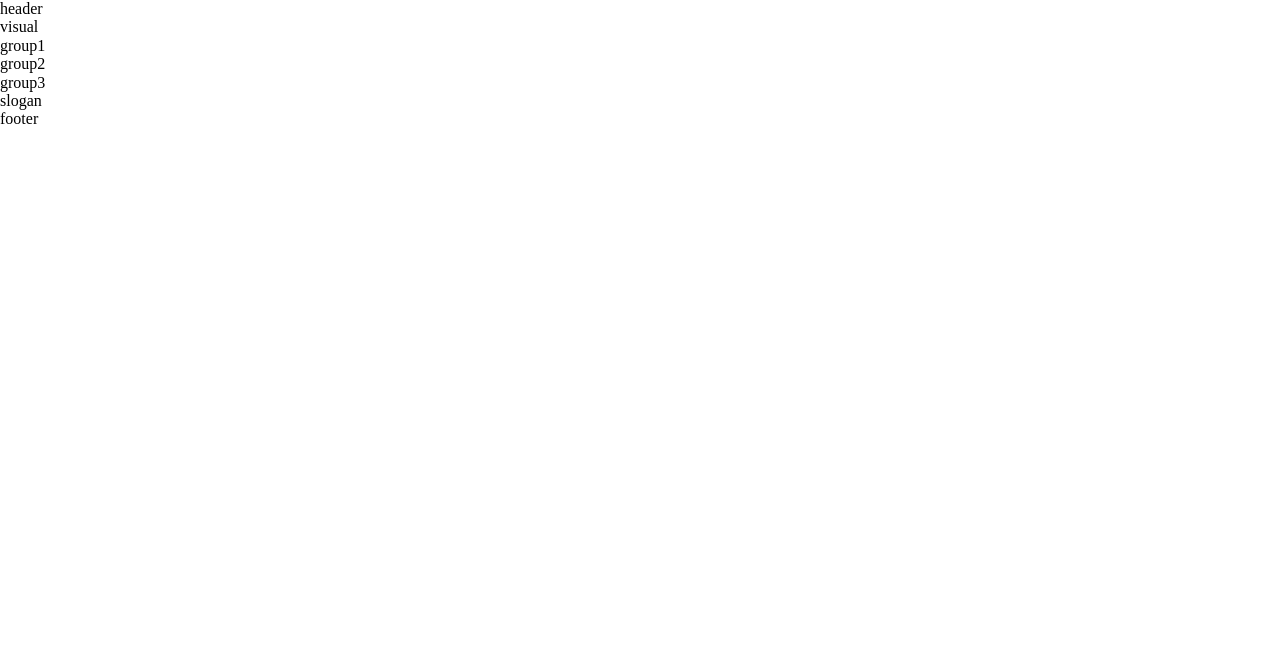
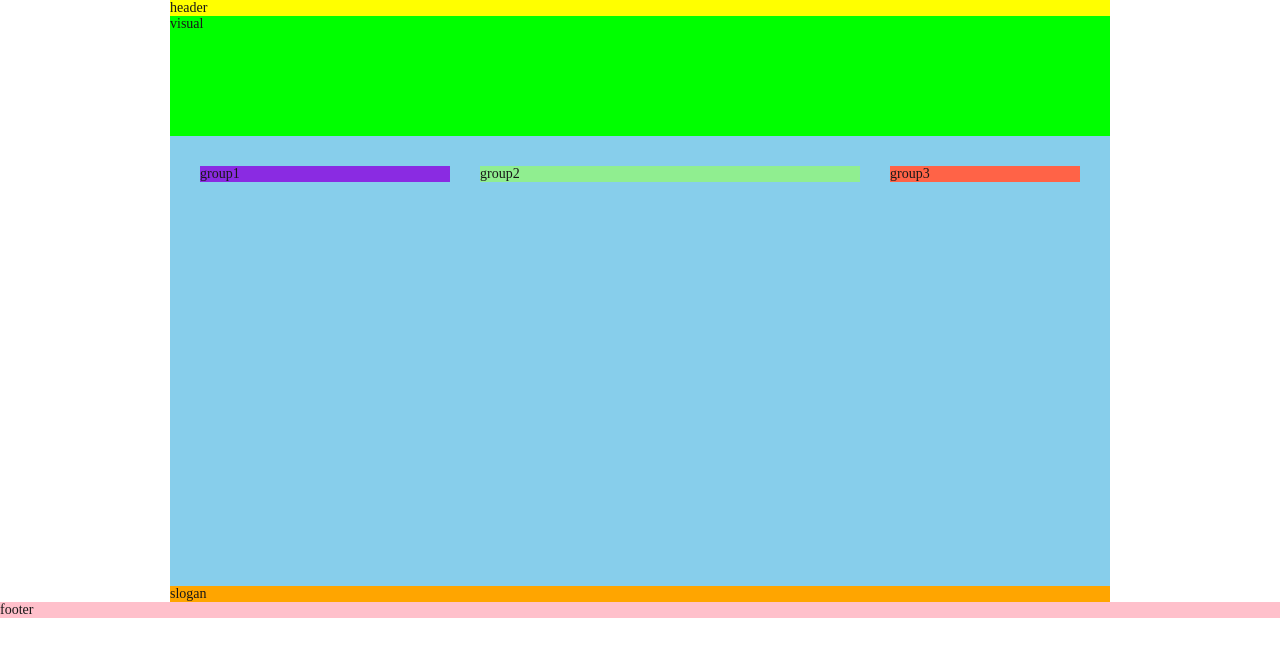
Before and after one commit to margu31/FDS, a plain HTML site: page index.html in a window 1280 px wide. Drawn offline with nearby package versions, Linux system fonts and the light colour scheme; a web font is replaced by a local one.

Commit message:
다양한 방법을 활용한 레이아웃

```diff
--- a/css/stylesheet.css
+++ b/css/stylesheet.css
@@ -1,11 +1,78 @@
 @import url(//spoqa.github.io/spoqa-han-sans/css/SpoqaHanSans-kr.css);
 @import url(https://necolas.github.io/normalize.css/8.0.1/normalize.css);
 @import url(./fontello.css);
+body *, body *::before, body *::after {
+  box-sizing: border-box;
+}
 
+
+html {
+  font-size: 10px;
+}
 body {
   font-family: 'Spoqa Han Sans', 'Sans-serif';
+  font-size: 1.4rem;
+  color: #181818;
+  background: #fff;
 }
 /* 스킵 내비게이션 */
 .skip-nav {
   display: none;
 }
+
+/* 레이아웃 */
+.header, .visual, .main, .slogan {
+  width: 940px;
+  margin: 0 auto;
+}
+.header {
+  background: yellow;
+
+}
+.visual {
+  background: lime;
+  height: 120px;
+}
+.main {
+  background: skyblue;
+  /* display: flex;
+  flex-flow: row nowrap;
+  padding: 30px;
+  justify-content: space-between; */
+  padding: 30px 15px;
+  overflow: hidden;
+  min-height: 450px;
+}
+
+/* .clearfix::after {
+  content: "";
+  clear: both;
+  display: block;
+} */
+
+.group {
+  margin: 0 15px;
+  float: left;
+}
+.group1 {
+  background: blueviolet;
+  width: 250px;
+}
+
+.group2 {
+  background: lightgreen;
+  width: 380px;
+}
+
+.group3 {
+  background: tomato;
+  width: 190px;
+}
+
+.slogan {
+  background: orange;
+}
+.footer {
+  background: pink;
+  width: 100%;
+}
```
